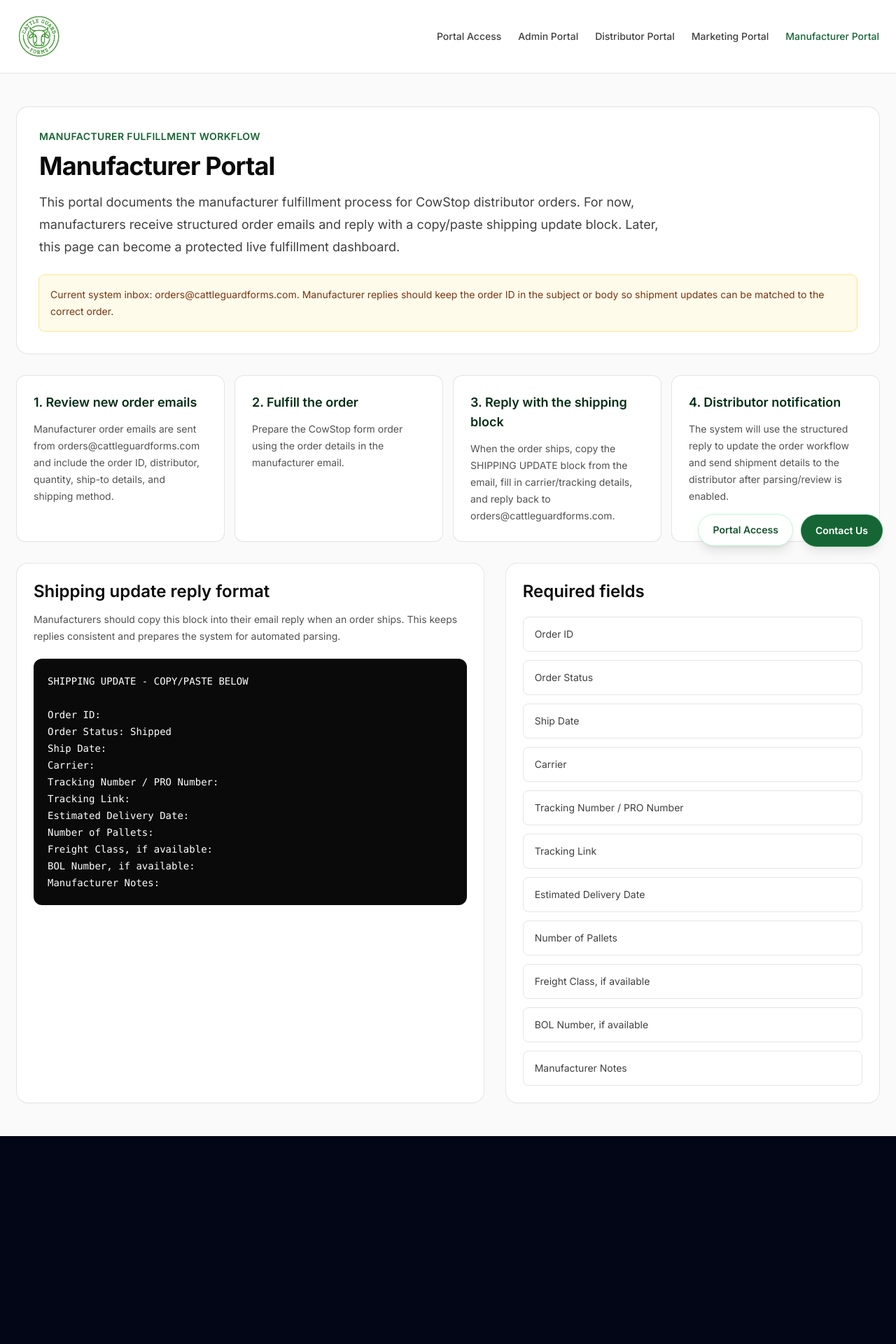
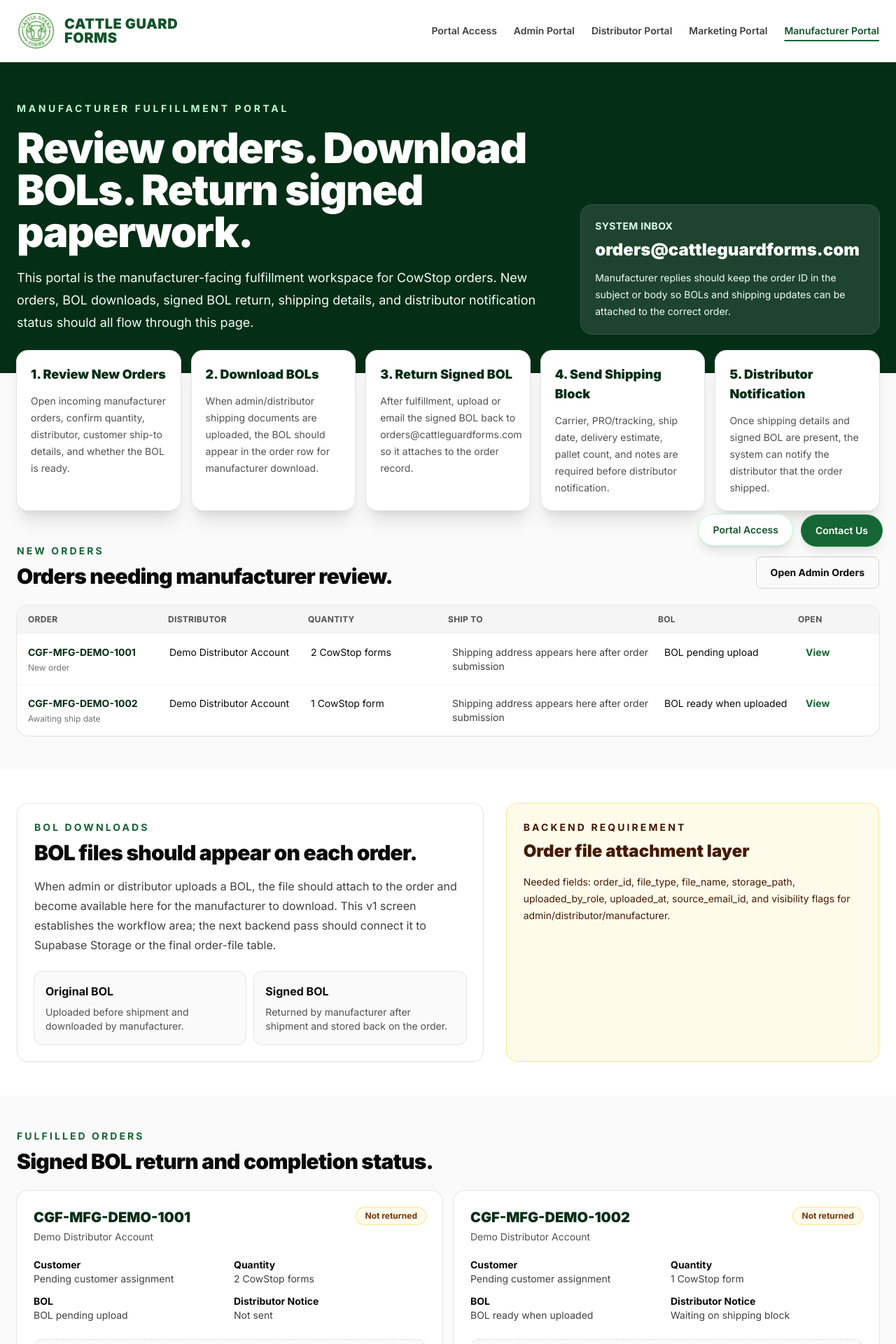
Before and after one commit to Cattleguardforms/cattle-guard-forms, a Next.js app: page /manufacturer in a window 1280 px wide. Shown: the top 1920 px of the page at 70% size. Before the commit the page ends 1623 px from the top, so only its background shows below. Built offline with nearby package versions, Linux system fonts and the light colour scheme.

Commit message:
feat: build manufacturer fulfillment portal v1

```diff
--- a/src/app/manufacturer/page.tsx
+++ b/src/app/manufacturer/page.tsx
@@ -1,21 +1,63 @@
 import Link from "next/link";
 
-const workflowSteps = [
+const navItems = [
+  ["Portal Access", "/portals"],
+  ["Admin Portal", "/admin"],
+  ["Distributor Portal", "/distributor"],
+  ["Marketing Portal", "/marketing"],
+  ["Manufacturer Portal", "/manufacturer"],
+];
+
+const manufacturerOrders = [
   {
-    title: "1. Review new order emails",
-    description: "Manufacturer order emails are sent from orders@cattleguardforms.com and include the order ID, distributor, quantity, ship-to details, and shipping method.",
+    id: "CGF-MFG-DEMO-1001",
+    distributor: "Demo Distributor Account",
+    customer: "Pending customer assignment",
+    quantity: "2 CowStop forms",
+    shipTo: "Shipping address appears here after order submission",
+    status: "New order",
+    bolStatus: "BOL pending upload",
+    signedBolStatus: "Not returned",
+    notificationStatus: "Not sent",
   },
   {
-    title: "2. Fulfill the order",
-    description: "Prepare the CowStop form order using the order details in the manufacturer email.",
+    id: "CGF-MFG-DEMO-1002",
+    distributor: "Demo Distributor Account",
+    customer: "Pending customer assignment",
+    quantity: "1 CowStop form",
+    shipTo: "Shipping address appears here after order submission",
+    status: "Awaiting ship date",
+    bolStatus: "BOL ready when uploaded",
+    signedBolStatus: "Not returned",
+    notificationStatus: "Waiting on shipping block",
+  },
+];
+
+const workflowCards = [
+  {
+    title: "1. Review New Orders",
+    description: "Open incoming manufacturer orders, confirm quantity, distributor, customer ship-to details, and whether the BOL is ready.",
+    href: "#new-orders",
   },
   {
-    title: "3. Reply with the shipping block",
-    description: "When the order ships, copy the SHIPPING UPDATE block from the email, fill in carrier/tracking details, and reply back to orders@cattleguardforms.com.",
+    title: "2. Download BOLs",
+    description: "When admin/distributor shipping documents are uploaded, the BOL should appear in the order row for manufacturer download.",
+    href: "#bol-downloads",
   },
   {
-    title: "4. Distributor notification",
-    description: "The system will use the structured reply to update the order workflow and send shipment details to the distributor after parsing/review is enabled.",
+    title: "3. Return Signed BOL",
+    description: "After fulfillment, upload or email the signed BOL back to orders@cattleguardforms.com so it attaches to the order record.",
+    href: "#fulfilled-orders",
+  },
+  {
+    title: "4. Send Shipping Block",
+    description: "Carrier, PRO/tracking, ship date, delivery estimate, pallet count, and notes are required before distributor notification.",
+    href: "#shipping-block",
+  },
+  {
+    title: "5. Distributor Notification",
+    description: "Once shipping details and signed BOL are present, the system can notify the distributor that the order shipped.",
+    href: "#distributor-notification",
   },
 ];
 
@@ -25,60 +67,159 @@
   "Ship Date",
   "Carrier",
   "Tracking Number / PRO Number",
-  "Tracking Link",
+  "Tracking Link, if available",
   "Estimated Delivery Date",
   "Number of Pallets",
   "Freight Class, if available",
-  "BOL Number, if available",
+  "BOL Number",
+  "Signed BOL attachment or upload",
   "Manufacturer Notes",
 ];
 
 export default function ManufacturerPortalPage() {
   return (
     <main className="min-h-screen bg-neutral-50 text-neutral-950">
-      <header className="border-b border-neutral-200 bg-white">
-        <div className="mx-auto flex max-w-7xl items-center justify-between px-6 py-5">
-          <Link href="/" className="inline-flex items-center">
-            <img src="/brand/cgf-logo.png" alt="Cattle Guard Forms" className="h-16 w-auto object-contain" />
+      <header className="sticky top-0 z-30 border-b border-neutral-200/80 bg-white/95 backdrop-blur">
+        <div className="mx-auto flex max-w-7xl items-center justify-between px-6 py-4">
+          <Link href="/" className="flex items-center gap-3">
+            <img src="/brand/cgf-logo.png" alt="Cattle Guard Forms" className="h-14 w-auto object-contain" />
+            <span className="hidden text-xl font-black uppercase leading-5 tracking-wide text-green-900 sm:block">Cattle Guard<br />Forms</span>
           </Link>
-          <nav className="flex items-center gap-6 text-sm font-medium text-neutral-700">
-            <Link href="/portals" className="hover:text-green-800">Portal Access</Link>
-            <Link href="/admin" className="hover:text-green-800">Admin Portal</Link>
-            <Link href="/distributor" className="hover:text-green-800">Distributor Portal</Link>
-            <Link href="/marketing" className="hover:text-green-800">Marketing Portal</Link>
-            <Link href="/manufacturer" className="text-green-800">Manufacturer Portal</Link>
+          <nav className="hidden items-center gap-6 text-sm font-semibold text-neutral-700 lg:flex">
+            {navItems.map(([label, href]) => (
+              <Link key={href} href={href} className={href === "/manufacturer" ? "text-green-900 underline decoration-green-800 decoration-2 underline-offset-8" : "hover:text-green-800"}>{label}</Link>
+            ))}
           </nav>
         </div>
       </header>
 
-      <section className="mx-auto max-w-7xl px-6 py-12">
-        <div className="rounded-2xl bg-white p-8 shadow-sm ring-1 ring-neutral-200">
-          <p className="text-sm font-semibold uppercase tracking-wide text-green-800">Manufacturer fulfillment workflow</p>
-          <h1 className="mt-3 text-4xl font-bold tracking-tight">Manufacturer Portal</h1>
-          <p className="mt-4 max-w-4xl text-lg leading-8 text-neutral-700">
-            This portal documents the manufacturer fulfillment process for CowStop distributor orders. For now, manufacturers receive structured order emails and reply with a copy/paste shipping update block. Later, this page can become a protected live fulfillment dashboard.
-          </p>
-          <div className="mt-6 rounded-lg bg-amber-50 p-4 text-sm leading-6 text-amber-900 ring-1 ring-amber-200">
-            Current system inbox: orders@cattleguardforms.com. Manufacturer replies should keep the order ID in the subject or body so shipment updates can be matched to the correct order.
+      <section className="bg-green-950 text-white">
+        <div className="mx-auto max-w-7xl px-6 py-14">
+          <p className="text-sm font-bold uppercase tracking-[0.26em] text-green-200">Manufacturer fulfillment portal</p>
+          <div className="mt-4 grid gap-8 lg:grid-cols-[1fr_0.55fr] lg:items-end">
+            <div>
+              <h1 className="text-5xl font-black tracking-tight md:text-6xl">Review orders. Download BOLs. Return signed paperwork.</h1>
+              <p className="mt-5 max-w-3xl text-lg leading-8 text-green-50">
+                This portal is the manufacturer-facing fulfillment workspace for CowStop orders. New orders, BOL downloads, signed BOL return, shipping details, and distributor notification status should all flow through this page.
+              </p>
+            </div>
+            <div className="rounded-2xl bg-white/10 p-5 ring-1 ring-white/20">
+              <p className="text-sm font-bold uppercase tracking-wide text-green-100">System inbox</p>
+              <p className="mt-2 text-2xl font-black">orders@cattleguardforms.com</p>
+              <p className="mt-3 text-sm leading-6 text-green-50">Manufacturer replies should keep the order ID in the subject or body so BOLs and shipping updates can be attached to the correct order.</p>
+            </div>
           </div>
         </div>
+      </section>
 
-        <section className="mt-8 grid gap-4 md:grid-cols-2 xl:grid-cols-4">
-          {workflowSteps.map((step) => (
-            <div key={step.title} className="rounded-xl bg-white p-6 shadow-sm ring-1 ring-neutral-200">
-              <h2 className="text-lg font-semibold text-green-950">{step.title}</h2>
-              <p className="mt-3 text-sm leading-6 text-neutral-600">{step.description}</p>
+      <section className="mx-auto -mt-8 max-w-7xl px-6 relative z-10">
+        <div className="grid gap-4 md:grid-cols-2 xl:grid-cols-5">
+          {workflowCards.map((card) => (
+            <a key={card.title} href={card.href} className="rounded-2xl bg-white p-5 shadow-xl ring-1 ring-neutral-200 hover:ring-green-800">
+              <h2 className="text-lg font-black text-green-950">{card.title}</h2>
+              <p className="mt-3 text-sm leading-6 text-neutral-600">{card.description}</p>
+            </a>
+          ))}
+        </div>
+      </section>
+
+      <section id="new-orders" className="mx-auto max-w-7xl px-6 py-12">
+        <div className="flex flex-col gap-3 md:flex-row md:items-end md:justify-between">
+          <div>
+            <p className="text-sm font-bold uppercase tracking-[0.22em] text-green-800">New orders</p>
+            <h2 className="mt-2 text-3xl font-black tracking-tight">Orders needing manufacturer review.</h2>
+          </div>
+          <Link href="/admin/orders" className="rounded-lg border border-neutral-300 px-5 py-3 text-sm font-bold hover:border-green-800 hover:bg-green-50">Open Admin Orders</Link>
+        </div>
+
+        <div className="mt-6 overflow-hidden rounded-2xl bg-white shadow-sm ring-1 ring-neutral-200">
+          <div className="grid grid-cols-12 bg-neutral-100 px-4 py-3 text-xs font-bold uppercase tracking-wide text-neutral-600">
+            <span className="col-span-2">Order</span>
+            <span className="col-span-2">Distributor</span>
+            <span className="col-span-2">Quantity</span>
+            <span className="col-span-3">Ship To</span>
+            <span className="col-span-2">BOL</span>
+            <span className="col-span-1">Open</span>
+          </div>
+          {manufacturerOrders.map((order) => (
+            <div key={order.id} className="grid grid-cols-12 gap-3 border-t border-neutral-100 px-4 py-4 text-sm hover:bg-green-50/60">
+              <div className="col-span-2">
+                <p className="font-bold text-green-950">{order.id}</p>
+                <p className="mt-1 text-xs text-neutral-500">{order.status}</p>
+              </div>
+              <div className="col-span-2">{order.distributor}</div>
+              <div className="col-span-2">{order.quantity}</div>
+              <div className="col-span-3 text-neutral-700">{order.shipTo}</div>
+              <div className="col-span-2">{order.bolStatus}</div>
+              <div className="col-span-1">
+                <a href={`#order-${order.id}`} className="font-bold text-green-800 hover:text-green-950">View</a>
+              </div>
             </div>
           ))}
-        </section>
+        </div>
+      </section>
 
-        <section className="mt-8 grid gap-8 lg:grid-cols-[1fr_0.8fr]">
-          <div className="rounded-2xl bg-white p-6 shadow-sm ring-1 ring-neutral-200">
-            <h2 className="text-2xl font-semibold">Shipping update reply format</h2>
-            <p className="mt-3 text-sm leading-6 text-neutral-600">
-              Manufacturers should copy this block into their email reply when an order ships. This keeps replies consistent and prepares the system for automated parsing.
+      <section id="bol-downloads" className="bg-white py-12">
+        <div className="mx-auto grid max-w-7xl gap-8 px-6 lg:grid-cols-[1fr_0.8fr]">
+          <div className="rounded-2xl border border-neutral-200 p-6 shadow-sm">
+            <p className="text-sm font-bold uppercase tracking-[0.22em] text-green-800">BOL downloads</p>
+            <h2 className="mt-2 text-3xl font-black tracking-tight">BOL files should appear on each order.</h2>
+            <p className="mt-4 leading-7 text-neutral-700">
+              When admin or distributor uploads a BOL, the file should attach to the order and become available here for the manufacturer to download. This v1 screen establishes the workflow area; the next backend pass should connect it to Supabase Storage or the final order-file table.
             </p>
-            <pre className="mt-5 overflow-x-auto rounded-xl bg-neutral-950 p-5 text-sm leading-6 text-white">
+            <div className="mt-6 grid gap-3 sm:grid-cols-2">
+              <div className="rounded-xl bg-neutral-50 p-4 ring-1 ring-neutral-200">
+                <p className="font-bold text-neutral-950">Original BOL</p>
+                <p className="mt-2 text-sm text-neutral-600">Uploaded before shipment and downloaded by manufacturer.</p>
+              </div>
+              <div className="rounded-xl bg-neutral-50 p-4 ring-1 ring-neutral-200">
+                <p className="font-bold text-neutral-950">Signed BOL</p>
+                <p className="mt-2 text-sm text-neutral-600">Returned by manufacturer after shipment and stored back on the order.</p>
+              </div>
+            </div>
+          </div>
+          <aside className="rounded-2xl border border-amber-200 bg-amber-50 p-6 text-amber-950">
+            <p className="text-sm font-bold uppercase tracking-[0.22em]">Backend requirement</p>
+            <h3 className="mt-2 text-2xl font-black">Order file attachment layer</h3>
+            <p className="mt-4 text-sm leading-6">Needed fields: order_id, file_type, file_name, storage_path, uploaded_by_role, uploaded_at, source_email_id, and visibility flags for admin/distributor/manufacturer.</p>
+          </aside>
+        </div>
+      </section>
+
+      <section id="fulfilled-orders" className="mx-auto max-w-7xl px-6 py-12">
+        <p className="text-sm font-bold uppercase tracking-[0.22em] text-green-800">Fulfilled orders</p>
+        <h2 className="mt-2 text-3xl font-black tracking-tight">Signed BOL return and completion status.</h2>
+        <div className="mt-6 grid gap-4 md:grid-cols-2">
+          {manufacturerOrders.map((order) => (
+            <article key={order.id} id={`order-${order.id}`} className="rounded-2xl bg-white p-6 shadow-sm ring-1 ring-neutral-200">
+              <div className="flex items-start justify-between gap-4">
+                <div>
+                  <h3 className="text-xl font-black text-green-950">{order.id}</h3>
+                  <p className="mt-1 text-sm text-neutral-600">{order.distributor}</p>
+                </div>
+                <span className="rounded-full bg-amber-50 px-3 py-1 text-xs font-bold text-amber-900 ring-1 ring-amber-200">{order.signedBolStatus}</span>
+              </div>
+              <dl className="mt-5 grid gap-3 text-sm text-neutral-700 sm:grid-cols-2">
+                <div><dt className="font-bold text-neutral-950">Customer</dt><dd>{order.customer}</dd></div>
+                <div><dt className="font-bold text-neutral-950">Quantity</dt><dd>{order.quantity}</dd></div>
+                <div><dt className="font-bold text-neutral-950">BOL</dt><dd>{order.bolStatus}</dd></div>
+                <div><dt className="font-bold text-neutral-950">Distributor Notice</dt><dd>{order.notificationStatus}</dd></div>
+              </dl>
+              <div className="mt-6 rounded-xl border border-dashed border-neutral-300 bg-neutral-50 p-5 text-sm text-neutral-700">
+                Signed BOL upload/drop zone placeholder. Next pass should accept PDF/image upload or attach inbound email attachment from orders@cattleguardforms.com.
+              </div>
+            </article>
+          ))}
+        </div>
+      </section>
+
+      <section id="shipping-block" className="bg-neutral-950 py-12 text-white">
+        <div className="mx-auto grid max-w-7xl gap-8 px-6 lg:grid-cols-[1fr_0.8fr]">
+          <div>
+            <p className="text-sm font-bold uppercase tracking-[0.22em] text-green-200">Required shipping block</p>
+            <h2 className="mt-2 text-3xl font-black">Manufacturer reply format.</h2>
+            <p className="mt-4 max-w-3xl leading-7 text-neutral-200">Manufacturers can copy this block into an email reply. Once inbound parsing is connected, the system should read this block, update the order, attach files, and trigger distributor notification.</p>
+            <pre className="mt-6 overflow-x-auto rounded-2xl bg-black p-5 text-sm leading-6 text-white ring-1 ring-white/10">
 {`SHIPPING UPDATE - COPY/PASTE BELOW
 
 Order ID:
@@ -90,20 +231,43 @@
 Estimated Delivery Date:
 Number of Pallets:
 Freight Class, if available:
-BOL Number, if available:
+BOL Number:
+Signed BOL Attached: Yes / No
 Manufacturer Notes:`}
             </pre>
           </div>
-
-          <aside className="rounded-2xl bg-white p-6 shadow-sm ring-1 ring-neutral-200">
-            <h2 className="text-2xl font-semibold">Required fields</h2>
-            <ul className="mt-5 space-y-3 text-sm leading-6 text-neutral-700">
+          <aside className="rounded-2xl bg-white p-6 text-neutral-950">
+            <h3 className="text-2xl font-black">Required fields</h3>
+            <ul className="mt-5 grid gap-2 text-sm leading-6 text-neutral-700">
               {requiredFields.map((field) => (
                 <li key={field} className="rounded-lg border border-neutral-200 px-4 py-3">{field}</li>
               ))}
             </ul>
           </aside>
-        </section>
+        </div>
+      </section>
+
+      <section id="distributor-notification" className="mx-auto max-w-7xl px-6 py-12">
+        <div className="rounded-2xl bg-white p-8 shadow-sm ring-1 ring-neutral-200">
+          <p className="text-sm font-bold uppercase tracking-[0.22em] text-green-800">Distributor notification</p>
+          <h2 className="mt-2 text-3xl font-black tracking-tight">Notify distributor after shipment is complete.</h2>
+          <p className="mt-4 max-w-4xl leading-7 text-neutral-700">
+            Distributor notification should only send when the order has a shipping block, carrier/PRO information, and signed BOL status. The notification should tell the distributor that the order has shipped and include tracking details, BOL download link, estimated delivery, and any manufacturer notes.
+          </p>
+          <div className="mt-6 grid gap-4 md:grid-cols-4">
+            {[
+              ["Shipping block", "Required"],
+              ["Signed BOL", "Required"],
+              ["Tracking / PRO", "Required"],
+              ["Distributor email", "Send after complete"],
+            ].map(([label, value]) => (
+              <div key={label} className="rounded-xl bg-green-50 p-5 ring-1 ring-green-200">
+                <p className="text-sm font-bold text-green-950">{label}</p>
+                <p className="mt-2 text-sm text-green-800">{value}</p>
+              </div>
+            ))}
+          </div>
+        </div>
       </section>
     </main>
   );
```
